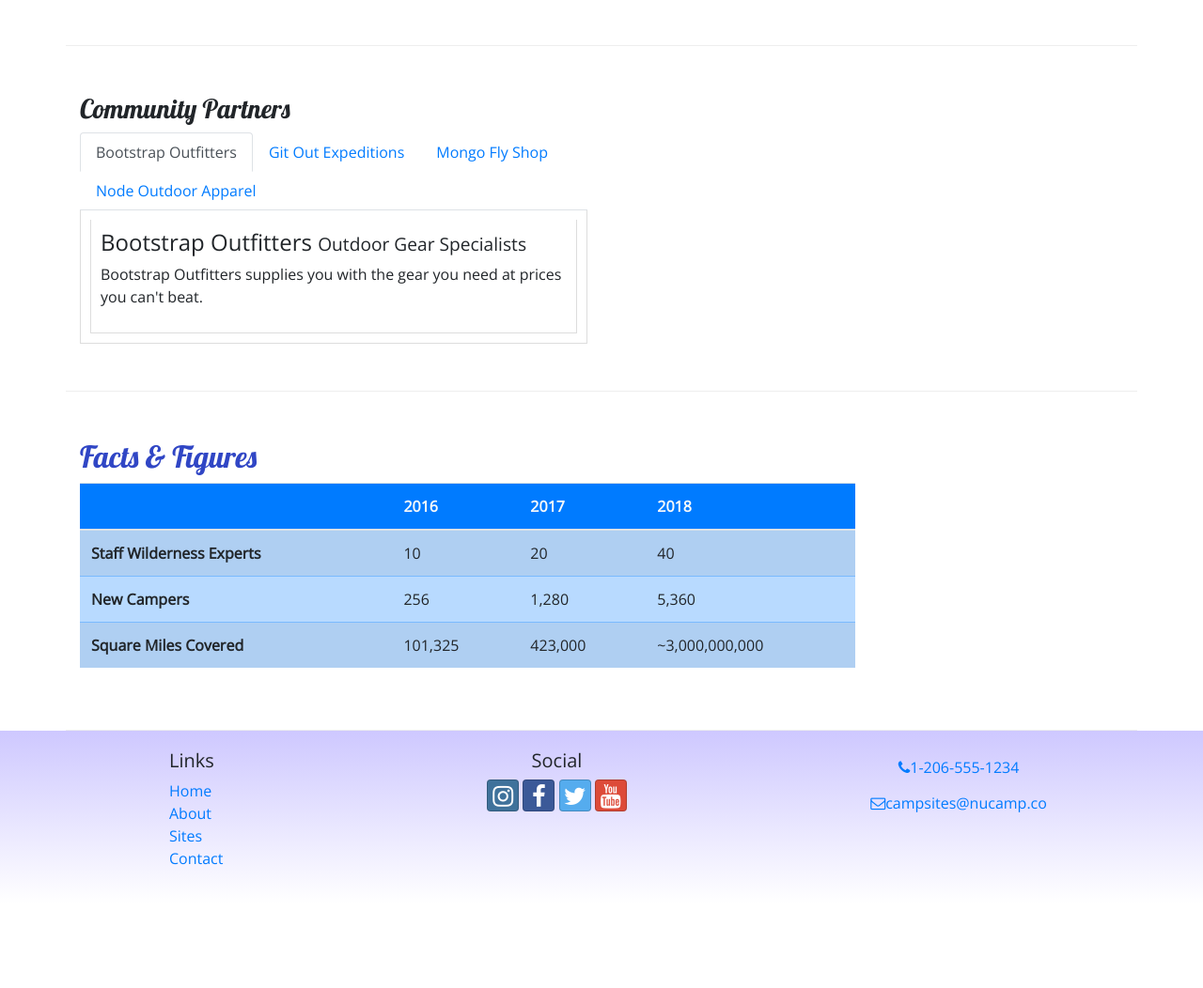
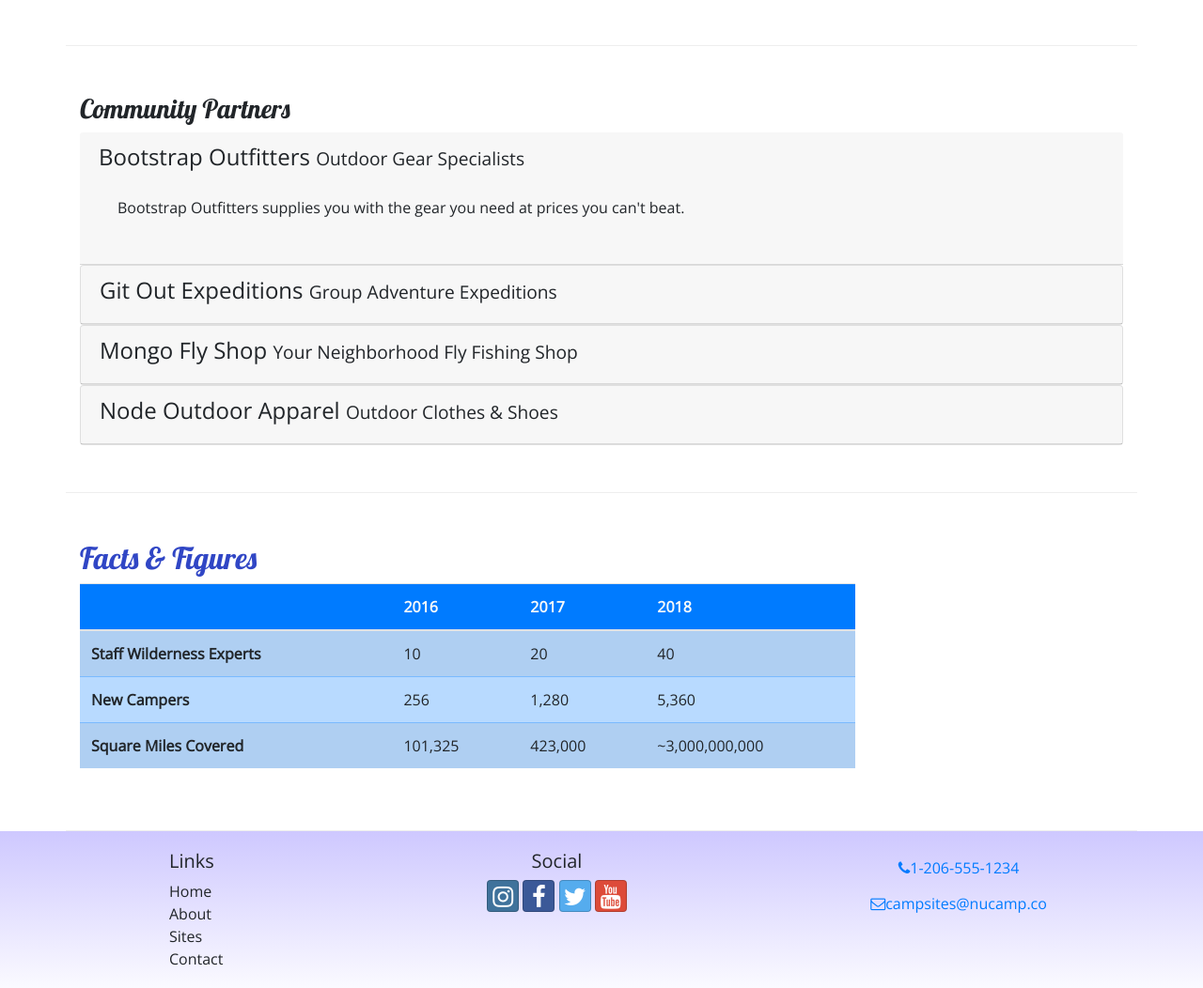
Before and after one commit to ayee821/nucampsite, a website: page aboutus.html in a window 1280 px wide. Shown: the part 780-1832 px from the top of the page at 94% size. Before the commit the page ends 1742 px from the top, so only its background shows below. Drawn offline with nearby package versions, Linux system fonts and the light colour scheme.

Commit message:
Accordion

```diff
--- a/aboutus.html
+++ b/aboutus.html
@@ -110,48 +110,69 @@
         </div>
 
         <div class="row row-content">
-            <div class="col col-sm-6">
+            <div class="col">
                 <h3>Community Partners</h3>
-                <ul class="nav nav-tabs" role="tablist">
-                    <li class="nav-item">
-                        <a class="nav-link active" href="#bootstrap" role="tab" data-toggle="tab">Bootstrap
-                            Outfitters</a>
-                    </li>
-                    <li class="nav-item">
-                        <a class="nav-link" href="#git" role="tab" data-toggle="tab">Git Out Expeditions</a>
-                    </li>
-                    <li class="nav-item">
-                        <a class="nav-link" href="#mongo" role="tab" data-toggle="tab">Mongo Fly Shop</a>
-                    </li>
-                    <li class="nav-item">
-                        <a class="nav-link" href="#node" role="tab" data-toggle="tab">Node Outdoor Apparel</a>
-                    </li>
-                </ul>
-                <div class="tab-content">
-                    <div class="tab-content">
-                        <div role="tabpanel" class="tab-pane fade show active" id="bootstrap">
-                            <h4>Bootstrap Outfitters <small>Outdoor Gear Specialists</small></h4>
-                            <p class="d-none d-sm-block">Bootstrap Outfitters supplies you with the gear you need at
-                                prices you can't beat.
-                            </p>
+                <div id="accordion">
+                    <div role="tab" class="card-header">
+                        <h4>
+                            <a data-toggle="collapse" data-target="#bootstrap">
+                                Bootstrap Outfitters <small>Outdoor Gear Specialists</small>
+                            </a>
+                        </h4>
+                        <div class="collapse show" id="bootstrap" data-parent="#accordion">
+                            <div class="card-body">
+                                <p class="d-none d-sm-block">Bootstrap Outfitters supplies you with the gear you need at
+                                    prices you can't
+                                    beat.</p>
+                            </div>
                         </div>
-                        <div role="tabpanel" class="tab-pane fade" id="git">
-                            <h4>Git Out Expeditions <small>Group Adventure Expeditions</small></h4>
-                            <p class="d-none d-sm-block">Join Git Out Expeditions to explore new horizons with a group
-                                of other adventurers!
-                            </p>
+                    </div>
+                    <div class="card">
+                        <div role="tab" class="card-header">
+                            <h4>
+                                <a class="collapsed" data-toggle="collapse" data-target="#git">
+                                    Git Out Expeditions <small>Group Adventure Expeditions</small>
+                                </a>
+                            </h4>
+                            <div class="collapse" id="git" data-parent="#accordion">
+                                <div class="card-body">
+                                    <p class="d-none d-sm-block">Join Git Out Expeditions to explore new horizons with a
+                                        group of other
+                                        adventurers!</p>
+                                </div>
+                            </div>
                         </div>
-                        <div role="tabpanel" class="tab-pane fade" id="mongo">
-                            <h4>Mongo Fly Shop <small>Your Neighborhood Fly Fishing Shop.</small></h4>
-                            <p class="d-none d-sm-block">Need a new fishing pole, a tacklebox, or flies of all kinds?
-                                Stop by Mongo Fly
-                                Shop.</p>
+                    </div>
+                    <div class="card">
+                        <div role="tab" class="card-header">
+                            <h4>
+                                <a class="collapsed" data-toggle="collapse" data-target="#mongo">
+                                    Mongo Fly Shop <small>Your Neighborhood Fly Fishing Shop</small>
+                                </a>
+                            </h4>
+                            <div class="collapse" id="mongo" data-parent="#accordion">
+                                <div class="card-body">
+                                    <p class="d-none d-sm-block">Need a new fishing pole, a tacklebox, or flies of all
+                                        kinds? Stop by Mongo
+                                        Fly Shop.</p>
+                                </div>
+                            </div>
                         </div>
-                        <div role="tabpanel" class="tab-pane fade" id="node">
-                            <h4>Node Outdoor Apparel <small>Outdoor Clothes & Shoes</small></h4>
-                            <p class="d-none d-sm-block">From polar fleeces to swimsuits, hiking boots to waders, a
-                                visit to Node will be
-                                sure to get you covered.</p>
+                    </div>
+                    <div class="card">
+                        <div role="tab" class="card-header">
+                            <h4>
+                                <a class="collapsed" data-toggle="collapse" data-target="#node">
+                                    Node Outdoor Apparel <small>Outdoor Clothes & Shoes</small>
+                                </a>
+                            </h4>
+                            <div class="collapse" id="node" data-parent="#accordion">
+                                <div class="card-body">
+                                    <p class="d-none d-sm-block">From polar fleeces to swimsuits, hiking boots to
+                                        waders, a visit to Node
+                                        will be sure to get you covered.</p>
+                                </div>
+                            </div>
                         </div>
                     </div>
                 </div>
--- a/css/styles.css
+++ b/css/styles.css
@@ -36,8 +36,7 @@ header h2 {
     min-height: 200px;
 }
 
-.tab-content {
-    border: 1px solid #DDD;
-    border-top: none;
-    padding: 10px;
+a, a:hover {
+  color: inherit;
+  text-decoration: none;
 }
```
